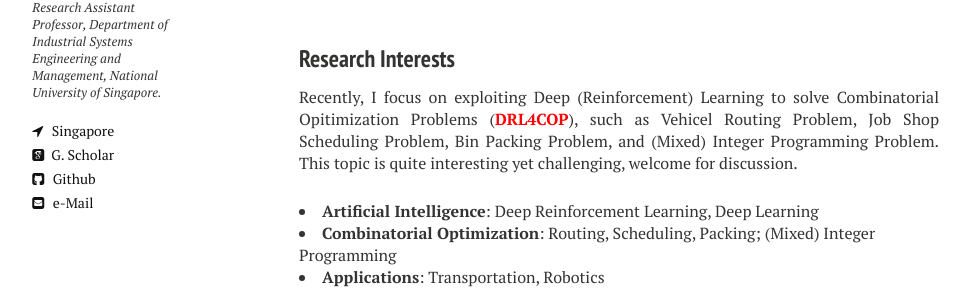
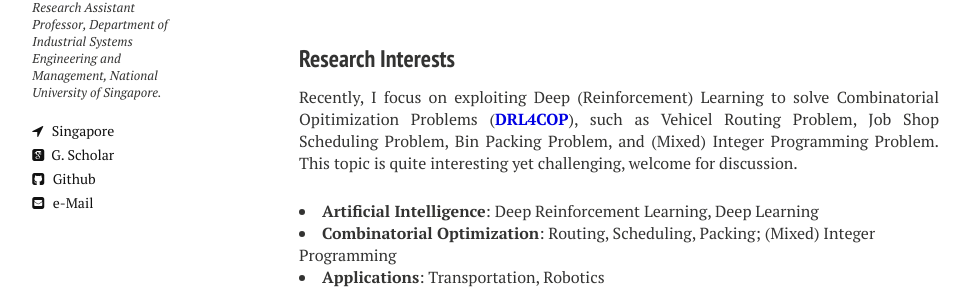
Before and after one commit to zhiguangcaosg/zhiguangcaosg.github.io, a Jekyll site: the page built from index.md, in a window 1280 px wide. Shown: the part 354-657 px from the top of the page, without its empty margins (21-991 px from the left). Built offline with Jekyll 4.4.1, drawn with Linux system fonts in a browser that asks for light colours; nearby versions of some CDN libraries.

Commit message:
Update index.md

```diff
--- a/index.md
+++ b/index.md
@@ -12,7 +12,7 @@ image: banner1.png
 
 
 <h3 style="margin-bottom:-8px;padding-top:20px;">Research Interests</h3> <br>
-<p align="justify">Recently, I focus on exploiting Deep (Reinforcement) Learning to solve Combinatorial Opitimization Problems (<font color="#FF0000"><b>DRL4COP</b></font>), such as Vehicel Routing Problem, Job Shop Scheduling Problem, Bin Packing Problem, and (Mixed) Integer Programming Problem. This topic is quite interesting yet challenging, welcome for discussion.
+<p align="justify">Recently, I focus on exploiting Deep (Reinforcement) Learning to solve Combinatorial Opitimization Problems (<font color="#0000E3"><b>DRL4COP</b></font>), such as Vehicel Routing Problem, Job Shop Scheduling Problem, Bin Packing Problem, and (Mixed) Integer Programming Problem. This topic is quite interesting yet challenging, welcome for discussion.
 </p>
 <li>
 <b>Artificial Intelligence</b>:  Deep Reinforcement Learning, Deep Learning
```
